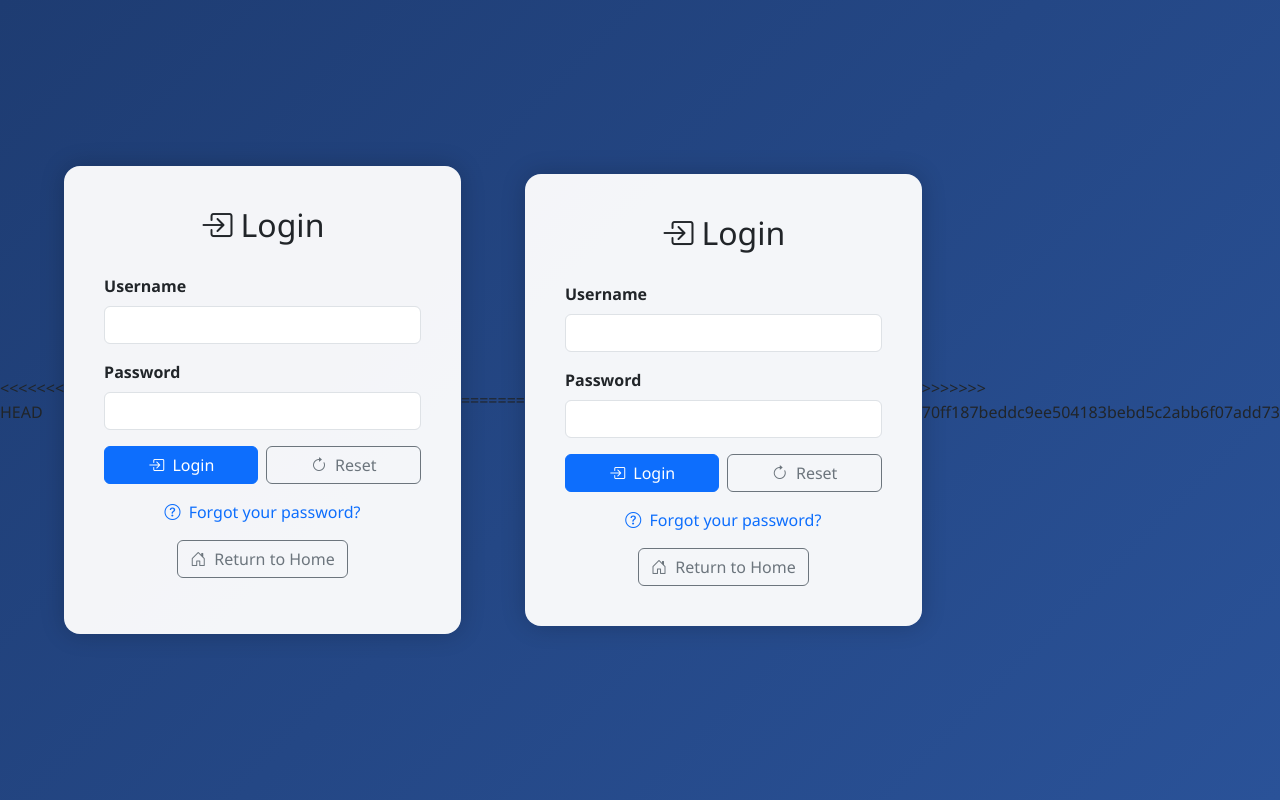
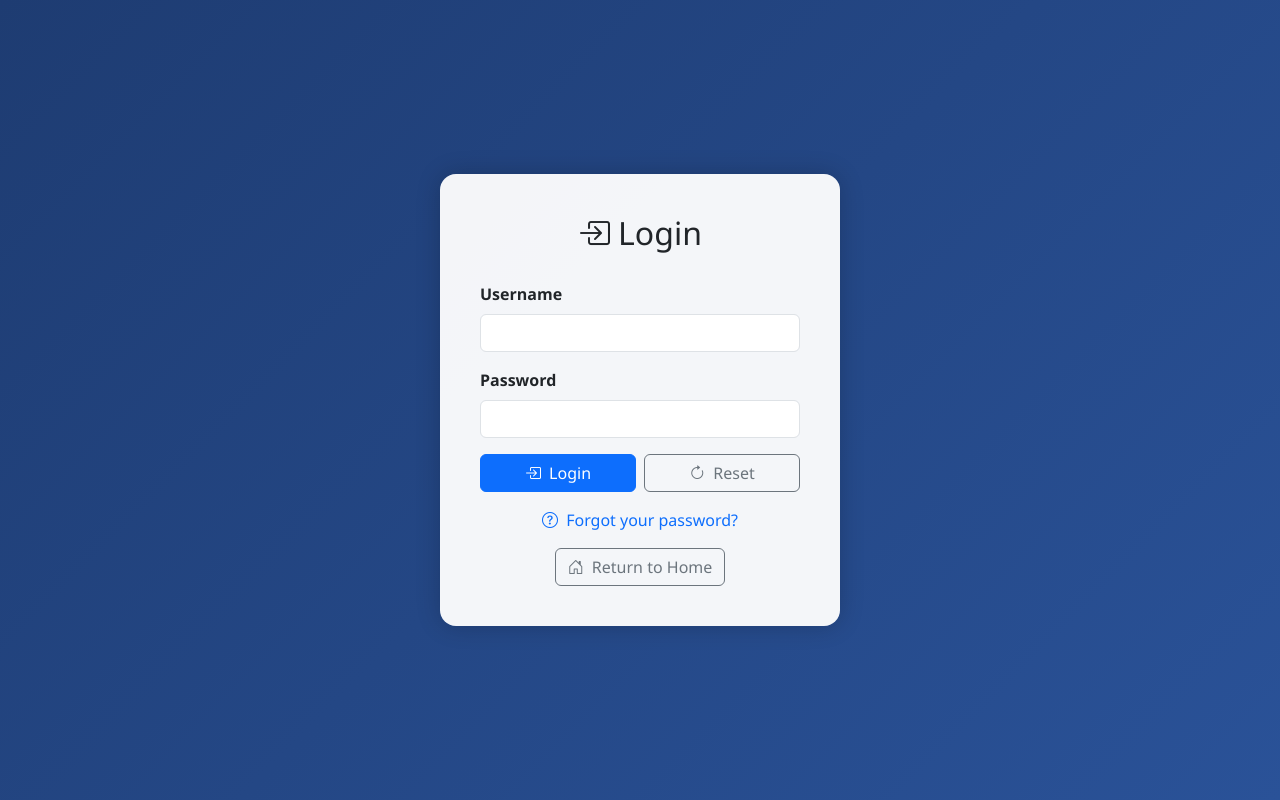
Before and after one commit to gauraangsingh10/basketball-app, a Flask app: page /login in a window 1280 px wide. Run offline with Flask 3, Linux system fonts and the light colour scheme; parts of the project's set-up code (start-up, migrations or seed data) failed here and were passed over.

Commit message:
Update login.html

```diff
--- a/app/templates/login.html
+++ b/app/templates/login.html
@@ -1,4 +1,3 @@
-<<<<<<< HEAD
 <!DOCTYPE html>
 <html lang="en">
 <head>
@@ -100,107 +99,3 @@
 
 </body>
 </html>
-=======
-<!DOCTYPE html>
-<html lang="en">
-<head>
-  <meta charset="UTF-8" />
-  <meta name="viewport" content="width=device-width, initial-scale=1.0" />
-  <title>Login - TeamStats</title>
-  <link rel="icon" href="{{ url_for('static', filename='favicon.ico') }}" type="image/x-icon">
-  <link href="https://cdn.jsdelivr.net/npm/bootstrap@5.3.0/dist/css/bootstrap.min.css" rel="stylesheet">
-  <link href="https://cdn.jsdelivr.net/npm/bootstrap-icons@1.10.5/font/bootstrap-icons.css" rel="stylesheet">
-  <style>
-    body {
-      background: linear-gradient(135deg, #1e3c72, #2a5298);
-      height: 100vh;
-      display: flex;
-      justify-content: center;
-      align-items: center;
-      font-family: 'Segoe UI', sans-serif;
-    }
-
-    .auth-card {
-      background: rgba(255, 255, 255, 0.95);
-      border-radius: 16px;
-      padding: 40px;
-      box-shadow: 0 0 25px rgba(0,0,0,0.2);
-      width: 100%;
-      max-width: 400px;
-      animation: slideIn 1s ease;
-    }
-
-    @keyframes slideIn {
-      from { opacity: 0; transform: translateY(-30px); }
-      to { opacity: 1; transform: translateY(0); }
-    }
-
-    .auth-card h2 {
-      text-align: center;
-      margin-bottom: 30px;
-    }
-
-    .btn-custom {
-      width: 100%;
-      padding: 12px;
-      font-size: 1.1rem;
-    }
-
-    .form-label {
-      font-weight: 600;
-    }
-
-    .link {
-      display: block;
-      text-align: center;
-      margin-top: 15px;
-    }
-  </style>
-</head>
-<body>
-
-  <div class="auth-card">
-    <h2><i class="bi bi-box-arrow-in-right me-2"></i>Login</h2>
-
-    <form method="POST">
-      <div class="mb-3">
-        <label for="username" class="form-label">Username</label>
-        <input type="text" class="form-control" name="username" id="username" required>
-      </div>
-
-      <div class="mb-3">
-        <label for="password" class="form-label">Password</label>
-        <input type="password" class="form-control" name="password" id="password" required>
-      </div>
-
-            <!-- Login and Reset Buttons -->
-        <div class="d-flex gap-2 mt-3">
-        <button type="submit" class="btn btn-primary w-100">
-            <i class="bi bi-box-arrow-in-right me-1"></i> Login
-        </button>
-        <button type="reset" class="btn btn-outline-secondary w-100">
-            <i class="bi bi-arrow-clockwise me-1"></i> Reset
-        </button>
-        </div>
-
-        <!-- Forgot Password -->
-        <div class="text-center mt-3">
-        <a href="{{ url_for('auth.forgot_password') }}" class="text-decoration-none">
-            <i class="bi bi-question-circle me-1"></i> Forgot your password?
-        </a>
-        </div>
-
-        <!-- Return to Home Button -->
-        <div class="d-flex justify-content-center mt-3">
-          <a href="{{ url_for('core.home') }}" class="btn btn-outline-secondary">
-            <i class="bi bi-house-door me-1"></i> Return to Home
-        </a>
-        </div>
-  </div>
-
-
-
-
-</body>
-</html>
->>>>>>> 70ff187beddc9ee504183bebd5c2abb6f07add73
```
